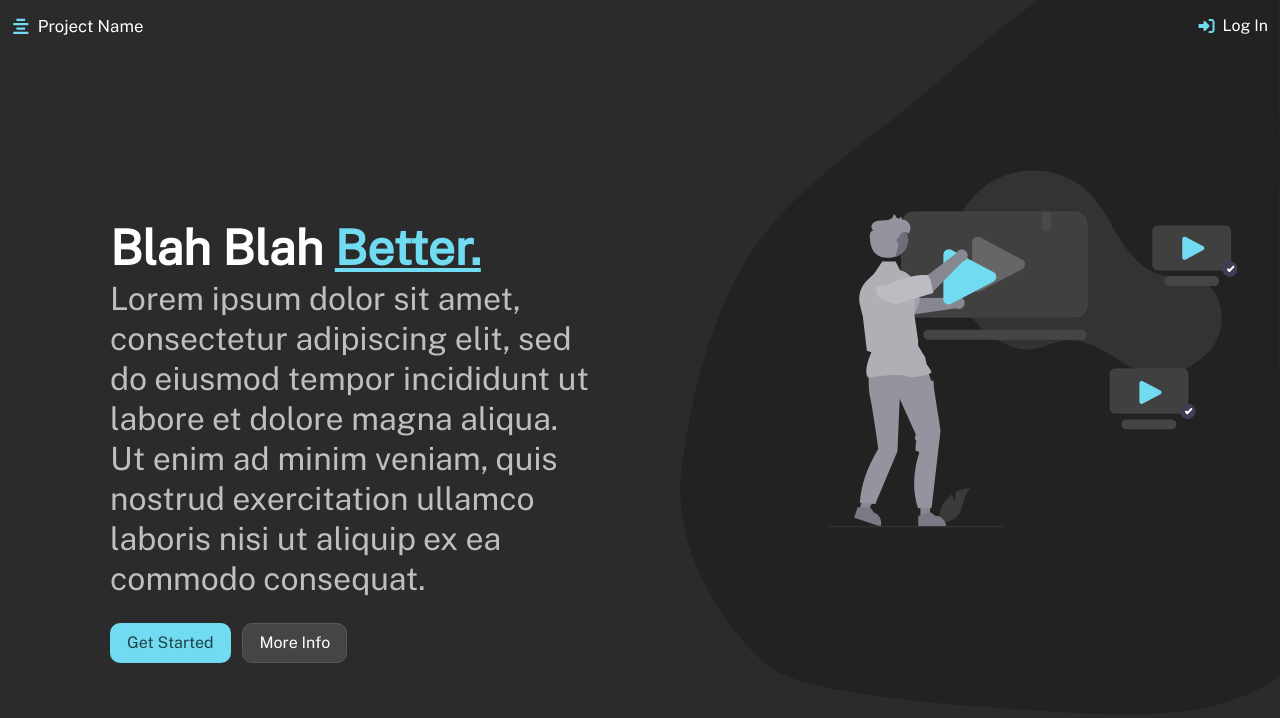
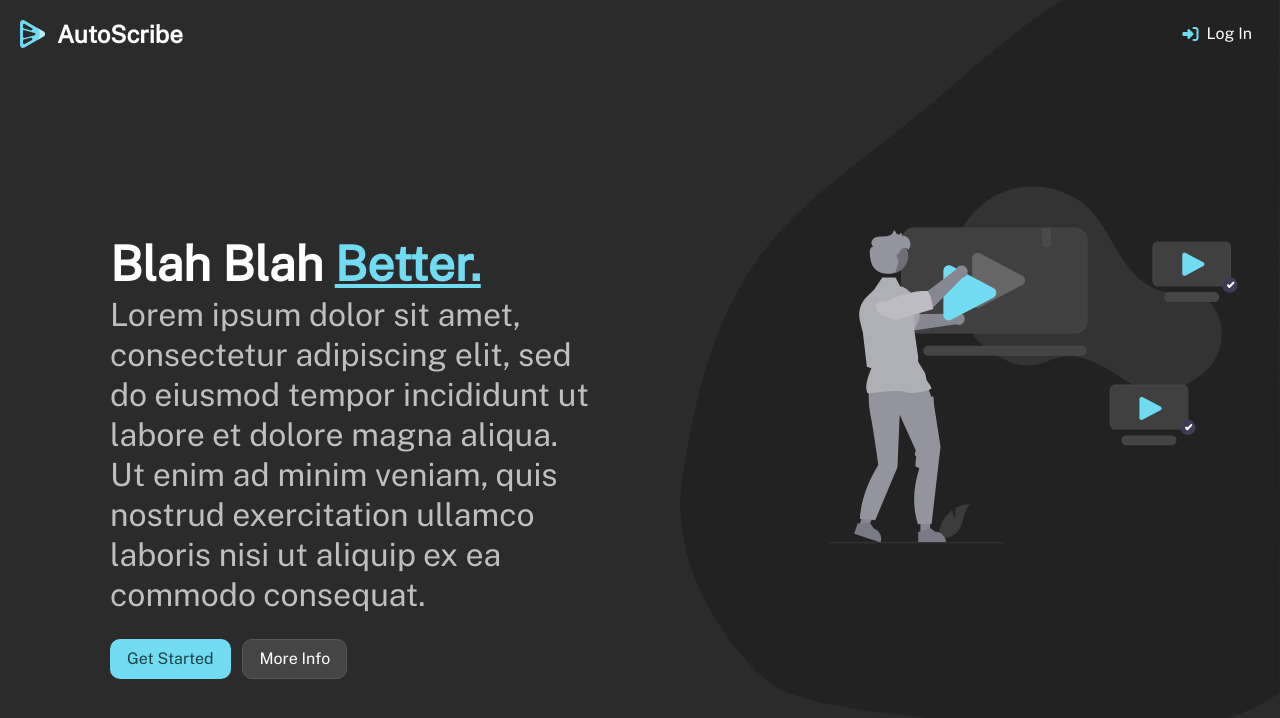
Before and after one commit to TigerHacks-Competition-Team/HoyaHacks, a SvelteKit app: page / in a window 1280 px wide. Shown: the top 718 px of the page. Built offline with nearby package versions, Linux system fonts and the light colour scheme; no server answers.

Commit message:
Update Logo

```diff
--- a/src/routes/+page.svelte
+++ b/src/routes/+page.svelte
@@ -2,12 +2,12 @@
     import { onMount } from "svelte";
     import { supabase } from "./supabase";
     import type { AuthSession } from "@supabase/supabase-js";
-    import Login from "./login.svelte";
     import Notes from "./notes.svelte";
     import { goto } from "$app/navigation";
     import "@fontsource/public-sans";
     import "@fortawesome/fontawesome-free/css/all.min.css";
     import "../style/landing.scss";
+    import { dataset_dev } from "svelte/internal";
 
     let session: AuthSession | null;
     let loaded: boolean = false;
@@ -15,6 +15,7 @@
     onMount(() => {
         supabase.auth.getSession().then(({ data }) => {
             session = data.session;
+            if (session) { goto("/upload") }
 
             loaded = true;
         });
@@ -29,16 +30,18 @@
             provider: "google",
         });
     }
+
 </script>
 
-<nav class="navbar not-scrolled">
+<nav class="navbar not-scrolled p-2">
     <div class="navbar-brand">
         <a class="navbar-item" href="/">
             <img src="logo.svg" alt="" />
+            <p class="title is-4 ml-3">AutoScribe</p>
         </a>
     </div>
     <div class="navbar-menu">
-        <div class="navbar-end">
+        <div class="navbar-end pr-2">
             <a href="#login" class="navbar-item icon-text">
                 <span class="icon">
                     <i class="fas fa-right-to-bracket" />
```
Also changed, not shown: static/logo.svg.
